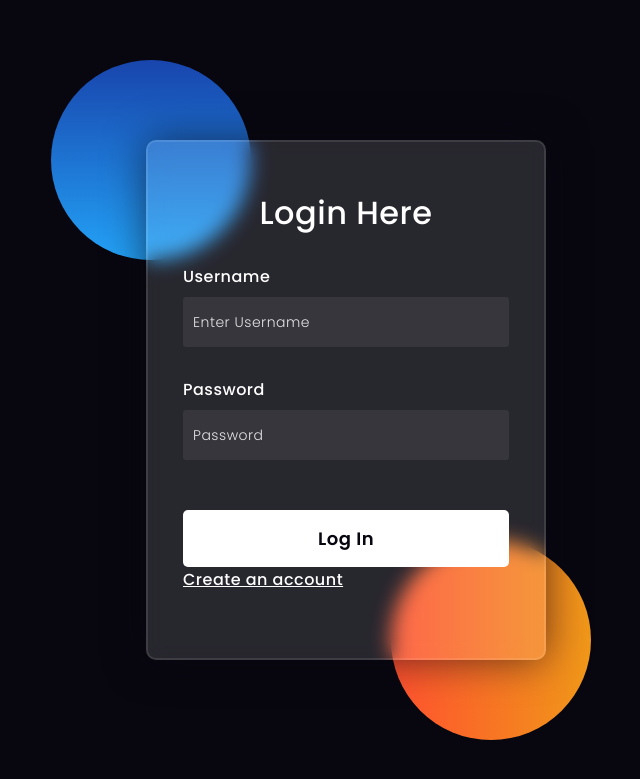
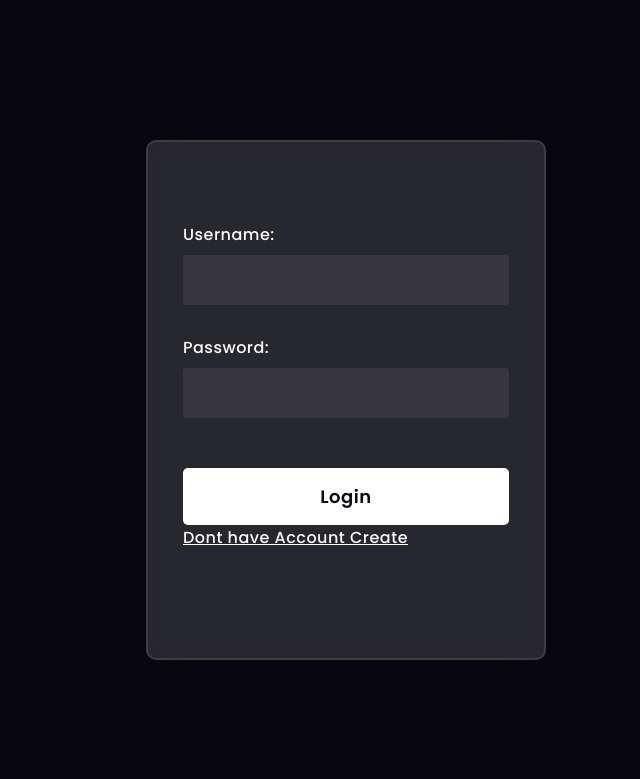
Before and after one commit to hash5683/ToDo, a Django app: page /auth/login/ in a window 1280 px wide. Shown: the top 779 px of the page, without its empty margins (294-934 px from the left). Run offline with Django 4.2, Linux system fonts and the light colour scheme.

Commit message:
Update login.html

```diff
--- a/templates/login.html
+++ b/templates/login.html
@@ -135,26 +135,11 @@ button{
     </style>
 </head>
 <body>
-    <div class="background">
-        <div class="shape"></div>
-        <div class="shape"></div>
-    </div>
-    <form method="post">
-        <h3>Login Here</h3>
+    <form method="POST">
         {% csrf_token %}
-        <label for="username">Username</label>
-        <input type="text" placeholder="Enter Username" id="username" name="username">
-
-        <label for="password">Password</label>
-        <input type="password" placeholder="Password" id="password" name="pass">
-
-        <button type="submit">Log In</button>
-        <!-- <input type="button" value=""> -->
-        <!-- <div class="social">
-          <div class="go"><i class="fab fa-google"></i>  Google</div>
-          <div class="fb"><i class="fab fa-facebook"></i>  Facebook</div>
-        </div> -->
-        <a href="{% url 'signup' %}" >Create an account</a>
+        {{ form.as_p }}
+        <button type="submit">Login</button>
+        <a href="{% url 'signup' %}">Dont have Account Create</a>
     </form>
 </body>
 </html>
```
